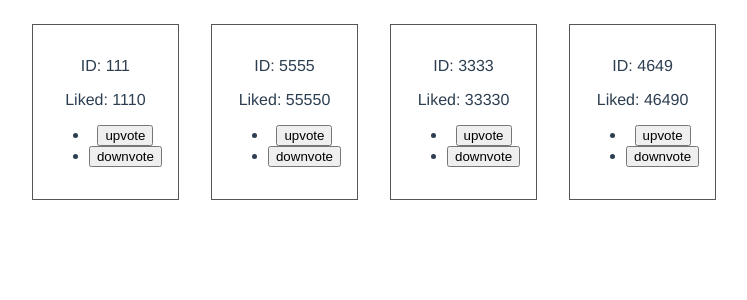
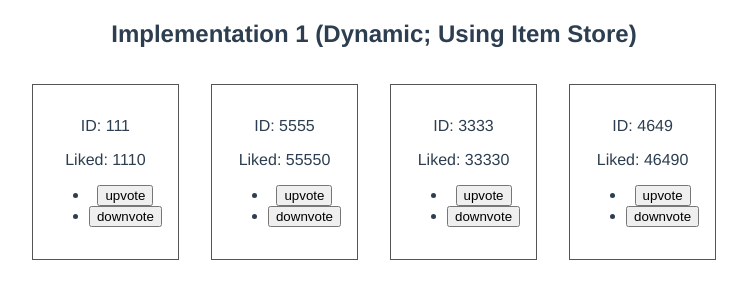
Before and after one commit to mangano-ito/vuex-dynamic-module-impl, a Vue app: page / in a window 1280 px wide. Shown: the top 300 px of the page, without its empty margins (266-1013 px from the left). Built offline with nearby package versions, Linux system fonts and the light colour scheme.

Commit message:
rename Item Store implementation as Implementation 1

```diff
--- a/src/components/Item.vue
+++ b/src/components/ItemImpl1.vue
@@ -19,7 +19,7 @@ import { Getters } from '@/stores/item/getter';
 import { Actions } from '@/stores/item/action';
 
 @Component
-export default class ItemComponent extends Vue {
+export default class ItemImpl1 extends Vue {
     /** ID of item */
     @Prop() private id!: number;
     /** module of the item */
--- a/src/router.ts
+++ b/src/router.ts
@@ -1,6 +1,6 @@
 import Vue from 'vue';
 import Router from 'vue-router';
-import Items from '@/views/Items.vue';
+import ItemsImpl1 from '@/views/ItemsImpl1.vue';
 
 Vue.use(Router);
 
@@ -8,8 +8,8 @@ export default new Router({
   routes: [
     {
       path: '/',
-      name: 'items',
-      component: Items,
+      name: 'impl1',
+      component: ItemsImpl1,
     },
   ],
 });
--- a/src/views/Items.vue
+++ b/src/views/ItemsImpl1.vue
@@ -1,19 +1,20 @@
 <template>
   <div class="items">
+    <h2>Implementation 1 (Dynamic; Using Item Store)</h2>
     <Item v-for="id in ids" :key="id" :id="id" />
   </div>
 </template>
 
 <script lang="ts">
 import { Component, Vue } from 'vue-property-decorator';
-import Item from '@/components/Item.vue';
+import Item from '@/components/ItemImpl1.vue';
 
 @Component({
   components: {
     Item,
   },
 })
-export default class Items extends Vue {
+export default class ItemsImpl1 extends Vue {
     /** IDs of items */
     private ids = [111, 5555, 3333, 4649];
 }
```
